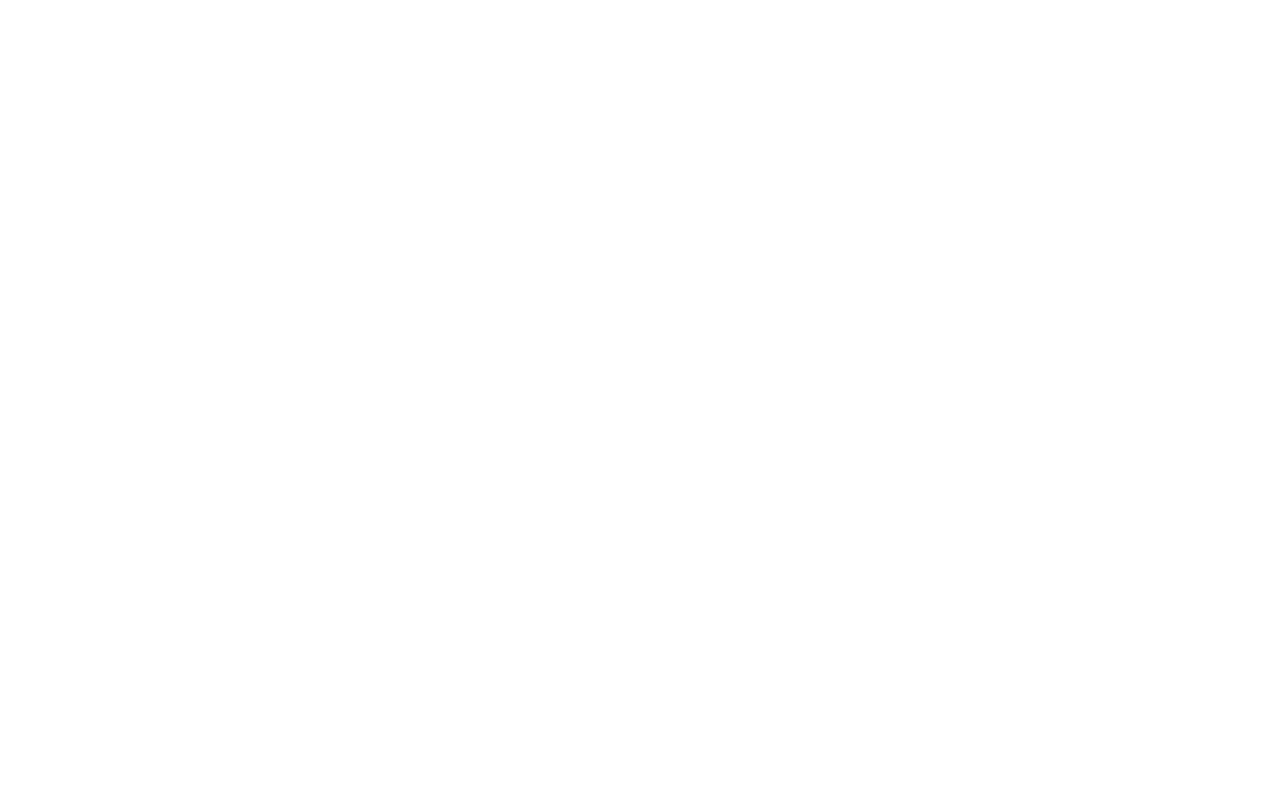
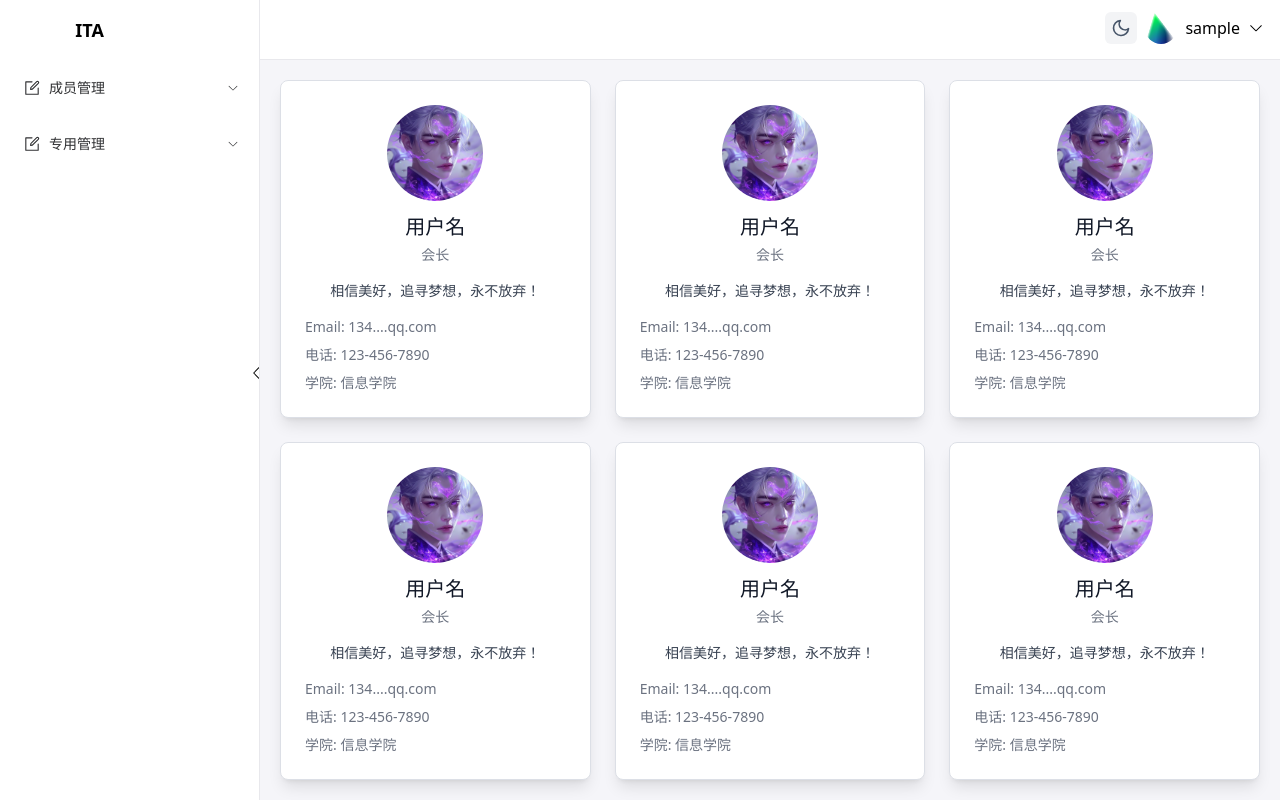
Before and after one commit to lzk-gh/xinxie-admin, a Vue app: page /member_cadre in a window 1280 px wide. Before the commit this address had no page. Built offline with nearby package versions, Linux system fonts and the light colour scheme; sample sign-in values are in the browser's storage.

Commit message:
feat: 新增现任干部布局模板

```diff
--- a/components.d.ts
+++ b/components.d.ts
@@ -11,6 +11,7 @@
     ElBreadcrumb: typeof import('element-plus/es')['ElBreadcrumb']
     ElBreadcrumbItem: typeof import('element-plus/es')['ElBreadcrumbItem']
     ElButton: typeof import('element-plus/es')['ElButton']
+    ElCard: typeof import('element-plus/es')['ElCard']
     ElCheckbox: typeof import('element-plus/es')['ElCheckbox']
     ElCol: typeof import('element-plus/es')['ElCol']
     ElContainer: typeof import('element-plus/es')['ElContainer']
--- a/src/layout/components/sidebar/sidebar.vue
+++ b/src/layout/components/sidebar/sidebar.vue
@@ -16,7 +16,8 @@
           <el-icon><Edit /></el-icon>
           <span>成员管理</span>
         </template>
-        <el-menu-item index="member">加入我们</el-menu-item>
+        <el-menu-item index="member_cadre">现任干部</el-menu-item>
+        <el-menu-item index="member_join">加入我们</el-menu-item>
       </el-sub-menu>
       <el-sub-menu index="2">
         <template #title>
--- a/src/layout/index.vue
+++ b/src/layout/index.vue
@@ -23,6 +23,8 @@
 
 <style lang="scss" scoped>
 .main-content {
+  height: calc(100vh - 60px);
   padding: 20px;
+  overflow-y: scroll;
 }
 </style>
--- a/src/router/index.ts
+++ b/src/router/index.ts
@@ -7,6 +7,7 @@
 } from 'vue-router';
 import SpecificRoute from './modules/specific';
 import Layout from '@/layout/index.vue';
+import memberRoute from "@/router/modules/member.ts";
 
 const routes: Array<RouteRecordRaw> = [
   {
@@ -19,11 +20,7 @@
     component: Layout
   },
   // 成员管理
-  {
-    path: '/member',
-    name: 'member',
-    component: Layout
-  },
+  ...memberRoute,
   // 专用管理
   ...SpecificRoute, // 引入专用路由模块
   {
--- /dev/null
+++ b/src/router/modules/member.ts
@@ -0,0 +1,27 @@
+/**
+ * 专用管理
+ */
+import { RouteRecordRaw } from 'vue-router';
+import Layout from '@/layout/index.vue';
+
+const memberRoute: Array<RouteRecordRaw> = [
+  {
+    path: '/member',
+    name: 'member',
+    component: Layout,
+    children: [
+      {
+        path: '/member_join',
+        name: 'member_join',
+        component: () => import('@/views/member/join.vue'),
+      },
+      {
+        path: '/member_cadre',
+        name: 'member_cadre',
+        component: () => import('@/views/member/cadre.vue'),
+      }
+    ]
+  }
+];
+
+export default memberRoute;
--- a/src/styles/element-plus/index.scss
+++ b/src/styles/element-plus/index.scss
@@ -12,6 +12,7 @@
 
 // 主体区域
 .el-main {
+  overflow: hidden;
   padding: 0 !important;
   background-color: var(--theme-main-bg-color);
 }
--- /dev/null
+++ b/src/views/member/cadre.vue
@@ -0,0 +1,67 @@
+<template>
+  <div class="grid grid-cols-1 md:grid-cols-2 lg:grid-cols-3 gap-6">
+    <div
+      v-for="n in 9"
+      :key="n"
+      class="rounded-lg shadow-lg cadre-bg-white overflow-hidden"
+    >
+      <div class="p-6 group">
+        <div class="flex flex-col items-center">
+          <img
+            class="w-24 h-24 rounded-full mb-3"
+            src="@/assets/img/purple-boy.png"
+            alt="用户头像"
+          />
+          <h5 class="mb-1 text-xl font-medium text-gray-900">用户名</h5>
+          <span class="text-sm text-gray-500">会长</span>
+
+          <div class="w-full mt-2 px-2 py-2 rounded-lg text-center relative">
+            <p class="text-gray-700 font-medium text-sm">
+              相信美好，追寻梦想，永不放弃！
+            </p>
+            <div
+              class="absolute bottom-0 left-0 h-1 bg-gradient-to-r from-transparent via-purple-500 to-transparent w-0 group-hover:w-full transition-all duration-300"
+            ></div>
+          </div>
+
+          <div class="w-full mt-2">
+            <div class="text-sm text-gray-500 mb-2">
+              <span class="font-medium">Email:</span>
+              134....qq.com
+            </div>
+            <div class="text-sm text-gray-500 mb-2">
+              <span class="font-medium">电话:</span>
+              123-456-7890
+            </div>
+            <div class="text-sm text-gray-500">
+              <span class="font-medium">学院:</span>
+              信息学院
+            </div>
+          </div>
+
+          <!--<div class="flex gap-4 mt-6">-->
+          <!--  <el-button-->
+          <!--      class="border border-blue-500 text-blue-500 font-medium py-2 px-4 rounded-lg hover:bg-blue-100"-->
+          <!--  >-->
+          <!--    编辑-->
+          <!--  </el-button>-->
+          <!--  <el-button-->
+          <!--      class="border border-red-500 text-red-500 font-medium py-2 px-4 rounded-lg hover:bg-red-100"-->
+          <!--  >-->
+          <!--    删除-->
+          <!--  </el-button>-->
+          <!--</div>-->
+        </div>
+      </div>
+    </div>
+  </div>
+</template>
+
+<script setup></script>
+
+<style lang="scss" scoped>
+.cadre-bg-white {
+  border: 1px solid var(--el-border-color) !important;
+  background-color: var(--el-bg-color) !important;
+}
+</style>
```
Also changed, not shown: src/views/member/join.vue (renamed from src/views/member/member.vue).
